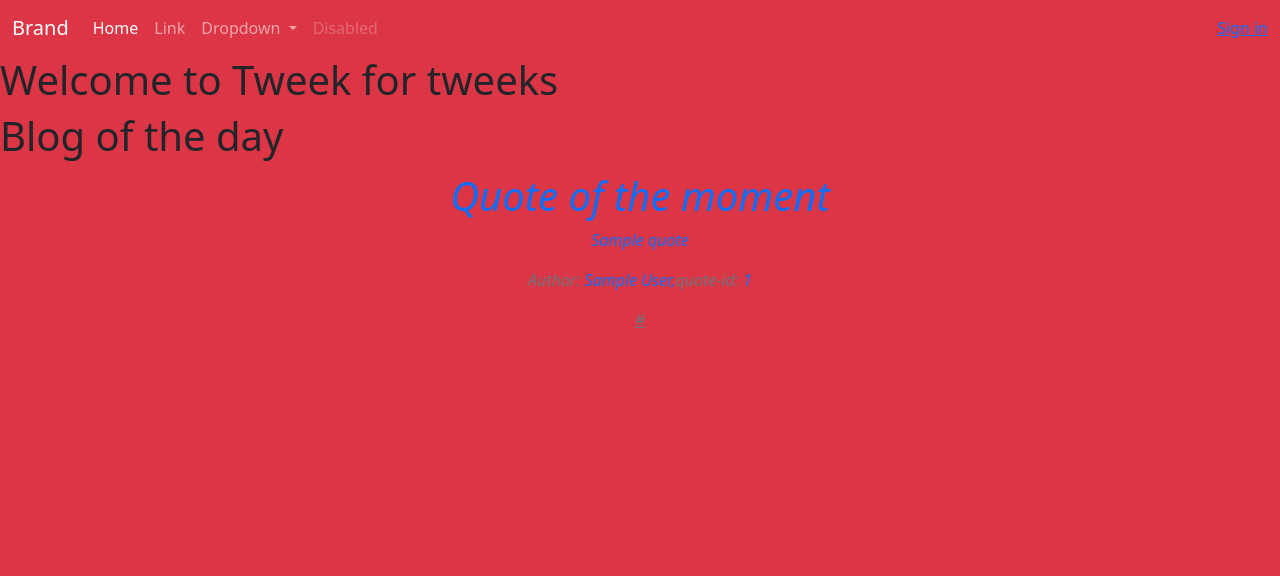
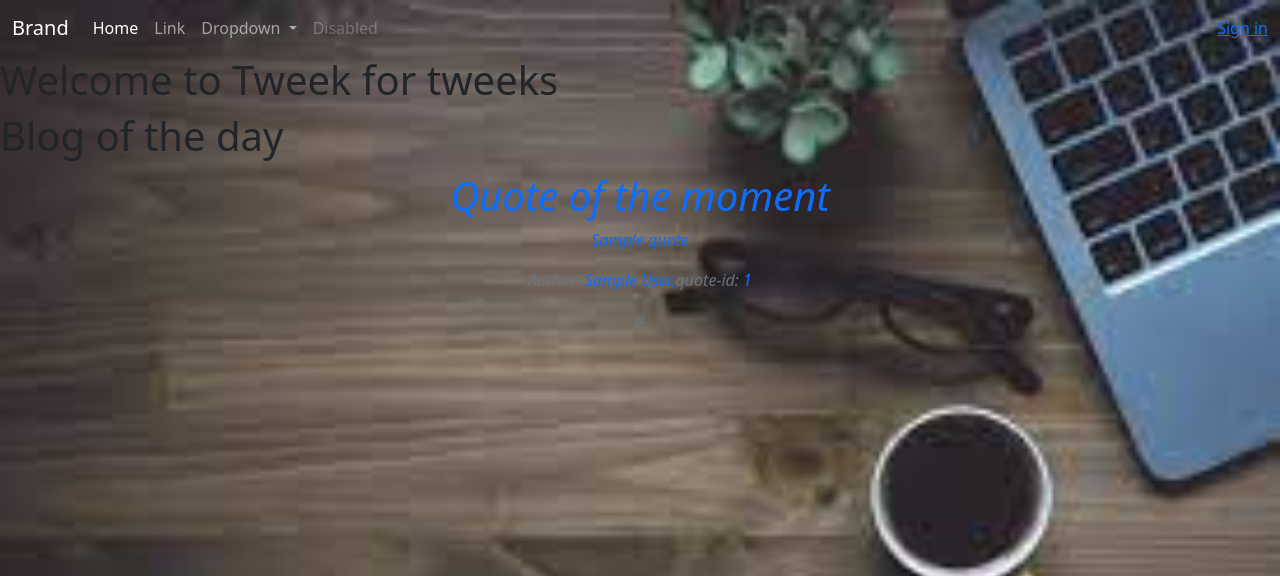
Before and after one commit to Daniel6996-arch/tweek, a Python web app: template app/templates/inn.html in a window 1280 px wide. Shown: the top 576 px of the page. Run offline with Jinja, Linux system fonts and the light colour scheme; the template is opened without the code that fills it: most values are stand-ins (such as "Sample title", 1, 10 or a date in 2020); some libraries are stand-ins or nearby versions.

Commit message:
add initial custom styling

```diff
--- /dev/null
+++ b/app/static/styl.css
@@ -0,0 +1,6 @@
+body{
+    background-image: url('/static/img/back.jpeg');
+    background-repeat: no-repeat;
+    background-attachment: fixed;
+    background-size: cover;
+}
--- a/app/templates/base.html
+++ b/app/templates/base.html
@@ -5,10 +5,10 @@
     <meta http-equiv="X-UA-Compatible" content="IE=edge">
     <meta name="viewport" content="width=device-width, initial-scale=1.0">
     <link rel="stylesheet" href="https://cdn.jsdelivr.net/npm/bootstrap@5.1.3/dist/css/bootstrap.min.css" integrity="sha384-1BmE4kWBq78iYhFldvKuhfTAU6auU8tT94WrHftjDbrCEXSU1oBoqyl2QvZ6jIW3" crossorigin="anonymous">
-    <link rel="stylesheet" href="{{ url_for('static', filename='styles.css') }}">
+    <link rel="stylesheet" href="{{ url_for('static', filename='styl.css') }}">
     <title>Tweets</title>
 </head>
-<body class="bg-danger">
+<body class="">
     <div>
         {% block navbar %}
         {% include 'navbar.html' %}
--- a/app/templates/blogs.html
+++ b/app/templates/blogs.html
@@ -10,10 +10,12 @@
         <div class="border p-2">
             <p>Blog Topic: {{blog.topic}}</p>
             <p>Blog: {{blog.data}}</p>
+            <p>Posted on: {{ blog.date }}</p>
         </div>
         <div>
             {% for comment in comments %}
             <p>{{ comment.comment }}</p>
+            <p>{{ comment.date }}</p>
             {% endfor %}
         </div>
         <div>
```
Also changed, not shown: app/static/img/back.jpeg (added).
